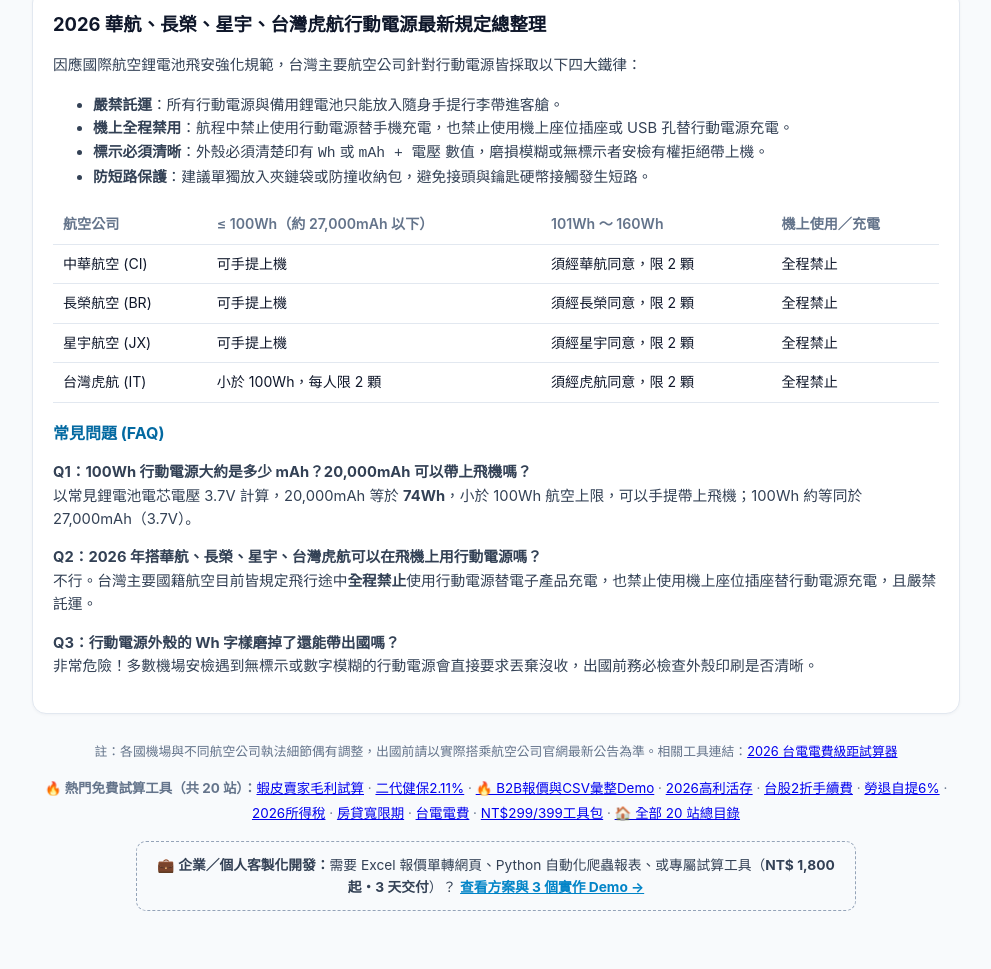
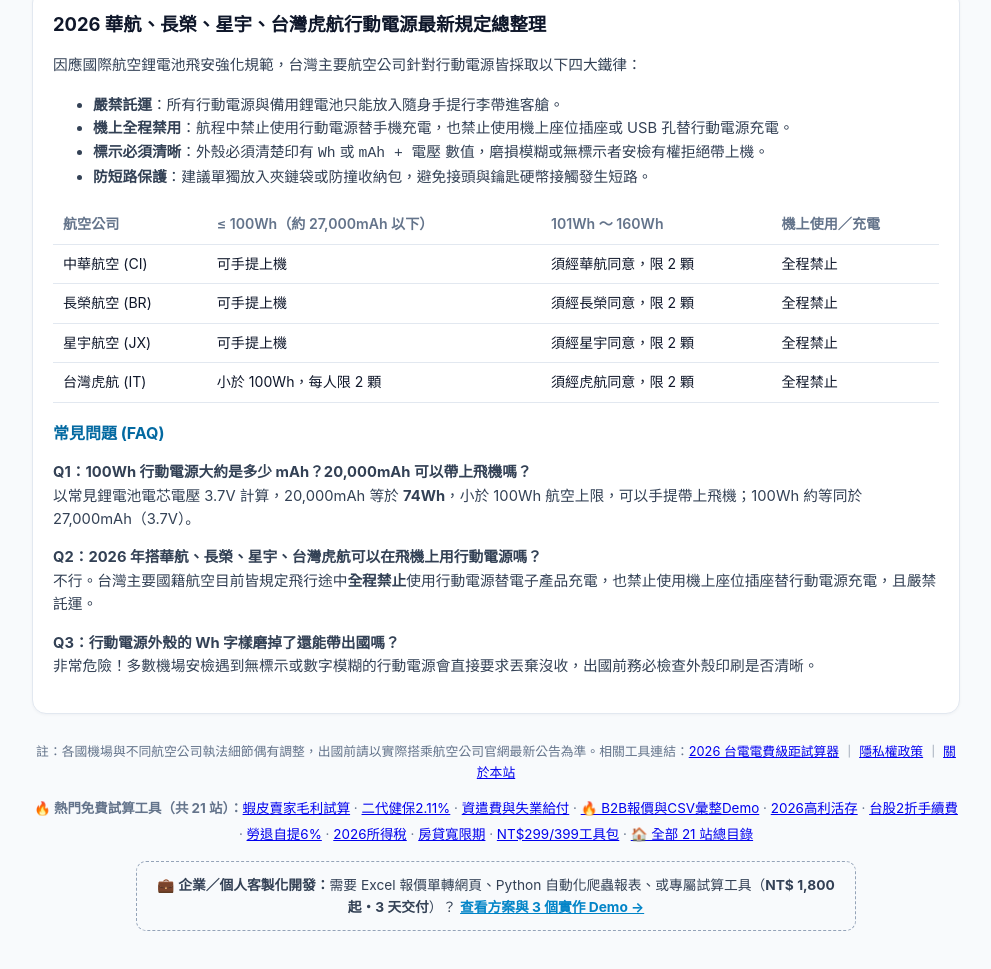
Before and after one commit to jimmycmhsieh0801-cloud/tw-travel-power-calc, a plain HTML site: page index.html in a window 1280 px wide. Shown: the part 989-1958 px from the top of the page, without its empty margins (144-1135 px from the left). Drawn offline with Linux system fonts and the light colour scheme.

Commit message:
feat(0900): sync 21-site cross-nav, privacy/about links & copy summary

```diff
--- a/index.html
+++ b/index.html
@@ -271,8 +271,8 @@
 
 
         <footer>
-      <p>註：各國機場與不同航空公司執法細節偶有調整，出國前請以實際搭乘航空公司官網最新公告為準。相關工具連結：<a href="https://jimmycmhsieh0801-cloud.github.io/tw-power-calc/">2026 台電電費級距試算器</a></p>
-      <div class="cross-nav" style="margin:12px auto;font-size:0.84rem;line-height:1.9;"><strong>🔥 熱門免費試算工具（共 20 站）：</strong><a href="https://jimmycmhsieh0801-cloud.github.io/tw-ecommerce-margin-calc/">蝦皮賣家毛利試算</a> · <a href="https://jimmycmhsieh0801-cloud.github.io/tw-nhi-supplement-calc/">二代健保2.11%</a> · <a href="https://jimmycmhsieh0801-cloud.github.io/demo-b2b-quote.html">🔥 B2B報價與CSV彙整Demo</a> · <a href="https://jimmycmhsieh0801-cloud.github.io/tw-bank-interest-calc/">2026高利活存</a> · <a href="https://jimmycmhsieh0801-cloud.github.io/tw-stock-fee-calc/">台股2折手續費</a> · <a href="https://jimmycmhsieh0801-cloud.github.io/tw-labor-pension-calc/">勞退自提6%</a> · <a href="https://jimmycmhsieh0801-cloud.github.io/tw-income-tax-calc/">2026所得稅</a> · <a href="https://jimmycmhsieh0801-cloud.github.io/tw-mortgage-calc/">房貸寬限期</a> · <a href="https://jimmycmhsieh0801-cloud.github.io/tw-power-calc/">台電電費</a> · <a href="https://jimmycmhsieh0801-cloud.github.io/services.html">NT$299/399工具包</a> · <a href="https://jimmycmhsieh0801-cloud.github.io/">🏠 全部 20 站總目錄</a></div>
+      <p>註：各國機場與不同航空公司執法細節偶有調整，出國前請以實際搭乘航空公司官網最新公告為準。相關工具連結：<a href="https://jimmycmhsieh0801-cloud.github.io/tw-power-calc/">2026 台電電費級距試算器</a> ｜ <a href="https://jimmycmhsieh0801-cloud.github.io/privacy.html">隱私權政策</a> ｜ <a href="https://jimmycmhsieh0801-cloud.github.io/about.html">關於本站</a></p>
+      <div class="cross-nav" style="margin:12px auto;font-size:0.84rem;line-height:1.9;"><strong>🔥 熱門免費試算工具（共 21 站）：</strong><a href="https://jimmycmhsieh0801-cloud.github.io/tw-ecommerce-margin-calc/">蝦皮賣家毛利試算</a> · <a href="https://jimmycmhsieh0801-cloud.github.io/tw-nhi-supplement-calc/">二代健保2.11%</a> · <a href="https://jimmycmhsieh0801-cloud.github.io/tw-severance-calc/">資遣費與失業給付</a> · <a href="https://jimmycmhsieh0801-cloud.github.io/demo-b2b-quote.html">🔥 B2B報價與CSV彙整Demo</a> · <a href="https://jimmycmhsieh0801-cloud.github.io/tw-bank-interest-calc/">2026高利活存</a> · <a href="https://jimmycmhsieh0801-cloud.github.io/tw-stock-fee-calc/">台股2折手續費</a> · <a href="https://jimmycmhsieh0801-cloud.github.io/tw-labor-pension-calc/">勞退自提6%</a> · <a href="https://jimmycmhsieh0801-cloud.github.io/tw-income-tax-calc/">2026所得稅</a> · <a href="https://jimmycmhsieh0801-cloud.github.io/tw-mortgage-calc/">房貸寬限期</a> · <a href="https://jimmycmhsieh0801-cloud.github.io/services.html">NT$299/399工具包</a> · <a href="https://jimmycmhsieh0801-cloud.github.io/">🏠 全部 21 站總目錄</a></div>
   <div class="lead-box" style="margin:14px auto 8px;padding:12px 14px;border:1px dashed #94a3b8;border-radius:10px;background:#f8fafc;max-width:720px;font-size:0.86rem;color:#334155;">💼 <strong>企業／個人客製化開發：</strong>需要 Excel 報價單轉網頁、Python 自動化爬蟲報表、或專屬試算工具（<strong>NT$ 1,800 起・3 天交付</strong>）？ <a class="lead-cta" href="https://jimmycmhsieh0801-cloud.github.io/services.html" style="color:#0284c7;font-weight:700;text-decoration:underline;">查看方案與 3 個實作 Demo →</a></div>
     </footer>
   </div>
```
